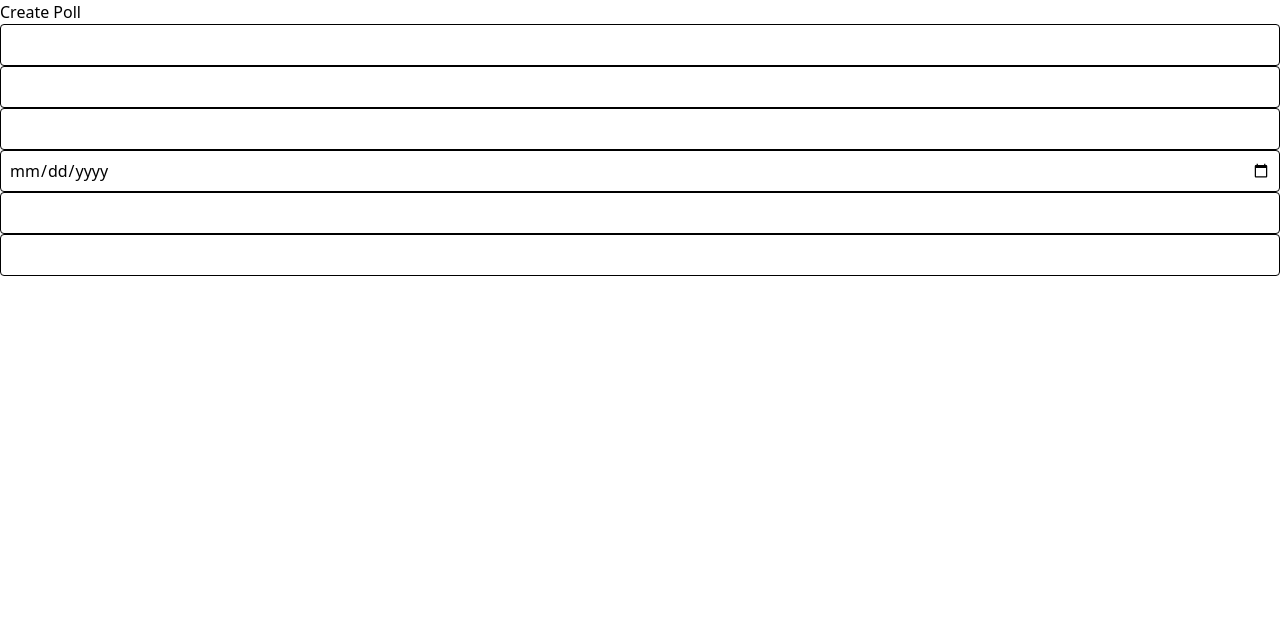
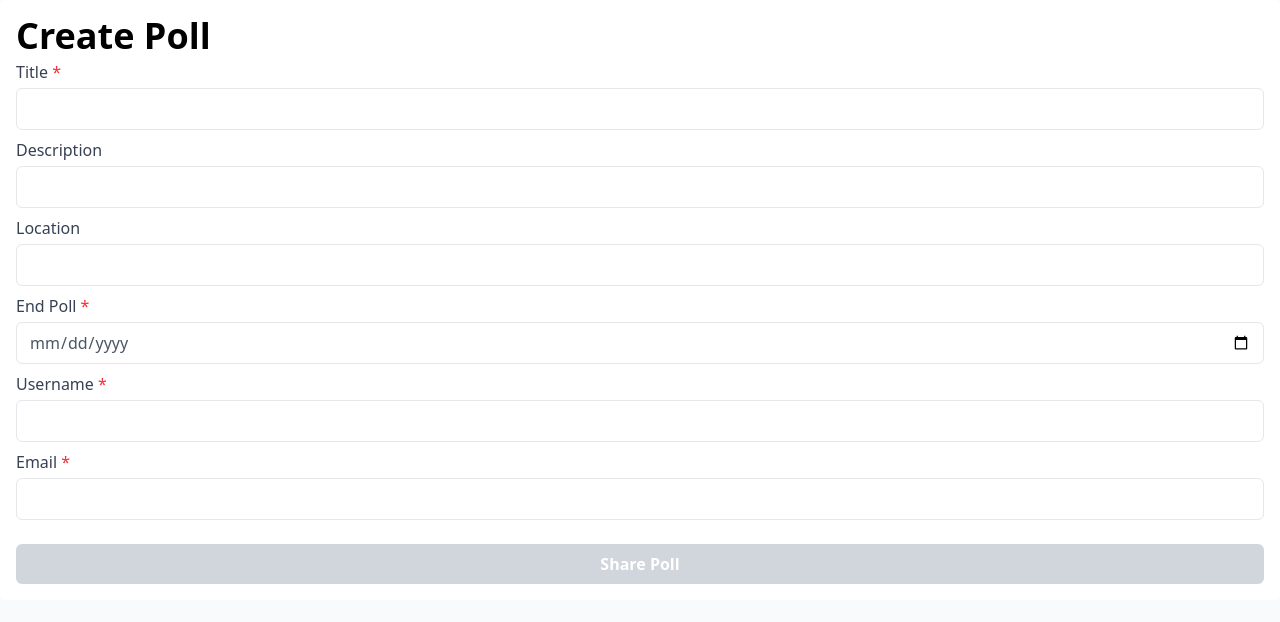
Before and after one commit to frederik-uni/AppoCoord, a Vue app in the folder frontend/: page /create in a window 1280 px wide. Shown: the top 622 px of the page. Built offline with nearby package versions, Linux system fonts and the light colour scheme.

Commit message:
some styling

```diff
--- a/frontend/src/assets/main.css
+++ b/frontend/src/assets/main.css
@@ -1,2 +1,6 @@
 @import './base.css';
 @import "tailwindcss";
+
+body {
+  background-color: var(--color-gray-50)
+}
--- a/frontend/src/components/Container.vue
+++ b/frontend/src/components/Container.vue
@@ -3,7 +3,9 @@
 </script>
 
 <template>
-<slot />
+  <div class="max-w-7xl mx-auto p-4 bg-white rounded-md">
+    <slot />
+  </div>
 </template>
 
 <style scoped>
--- a/frontend/src/components/Input.vue
+++ b/frontend/src/components/Input.vue
@@ -1,11 +1,20 @@
 <script setup lang="ts">
 const model = defineModel<string>()
 const props = defineProps<{
-  type: string
-  required: boolean
+  name: string,
+  type: string,
+  required: boolean,
 }>();
 </script>
 
 <template>
-  <input v-model="model" :type="type" class="border p-2 rounded w-full"  :required="required"/>
+  <div class="flex flex-col gap-1 my-1 mb-2">
+    <label :for="name" class="text-gray-700 font-medium">
+      {{ name }}
+      <span v-if="required" class="text-red-500">*</span>
+    </label>
+    <input v-model="model" :type="type" :id="name" :name="name"
+           class="border p-2 w-full px-3 py-2 rounded-md focus:outline-none focus:ring-1 focus:ring-blue-500 border-gray-200 text-gray-600"
+           :required="required"/>
+  </div>
 </template>
--- a/frontend/src/components/Submit.vue
+++ b/frontend/src/components/Submit.vue
@@ -1,11 +1,14 @@
 <script setup lang="ts">
-
+const props = defineProps<{
+  disabled: boolean;
+}>();
 </script>
 
 <template>
-
+  <button
+    :disabled="disabled"
+    class="mt-4 bg-blue-500 text-white font-semibold py-2 px-4 rounded-md w-full focus:outline-none focus:ring-2 focus:ring-blue-600 hover:bg-blue-600 disabled:bg-gray-300 disabled:cursor-not-allowed"
+  >
+   <slot />
+  </button>
 </template>
-
-<style scoped>
-
-</style>
--- a/frontend/src/components/Title.vue
+++ b/frontend/src/components/Title.vue
@@ -3,7 +3,7 @@
 </script>
 
 <template>
-<h1><slot /></h1>
+<h1 class="text-4xl font-bold"><slot /></h1>
 </template>
 
 <style scoped>
--- a/frontend/src/pages/create.vue
+++ b/frontend/src/pages/create.vue
@@ -21,12 +21,12 @@ const formData = reactive({
 <template>
   <Container>
     <Title>Create Poll</Title>
-    <Input name="title" type="text" v-model="formData.title" :required="true"/>
-    <Input name="description" type="text" v-model="formData.description" :required="false"/>
-    <Input name="location" type="text" v-model="formData.location" :required="false"/>
+    <Input name="Title" type="text" v-model="formData.title" :required="true"/>
+    <Input name="Description" type="text" v-model="formData.description" :required="false"/>
+    <Input name="Location" type="text" v-model="formData.location" :required="false"/>
     <Input name="End Poll" type="date" v-model="formData.end" :required="true"/>
     <Input name="Username" type="text" v-model="formData.uploader.name" :required="true"/>
     <Input name="Email" type="text" v-model="formData.uploader.email" :required="true"/>
-    <Submit>Share Poll</Submit>
+    <Submit :disabled="true" >Share Poll</Submit>
   </Container>
 </template>
```
